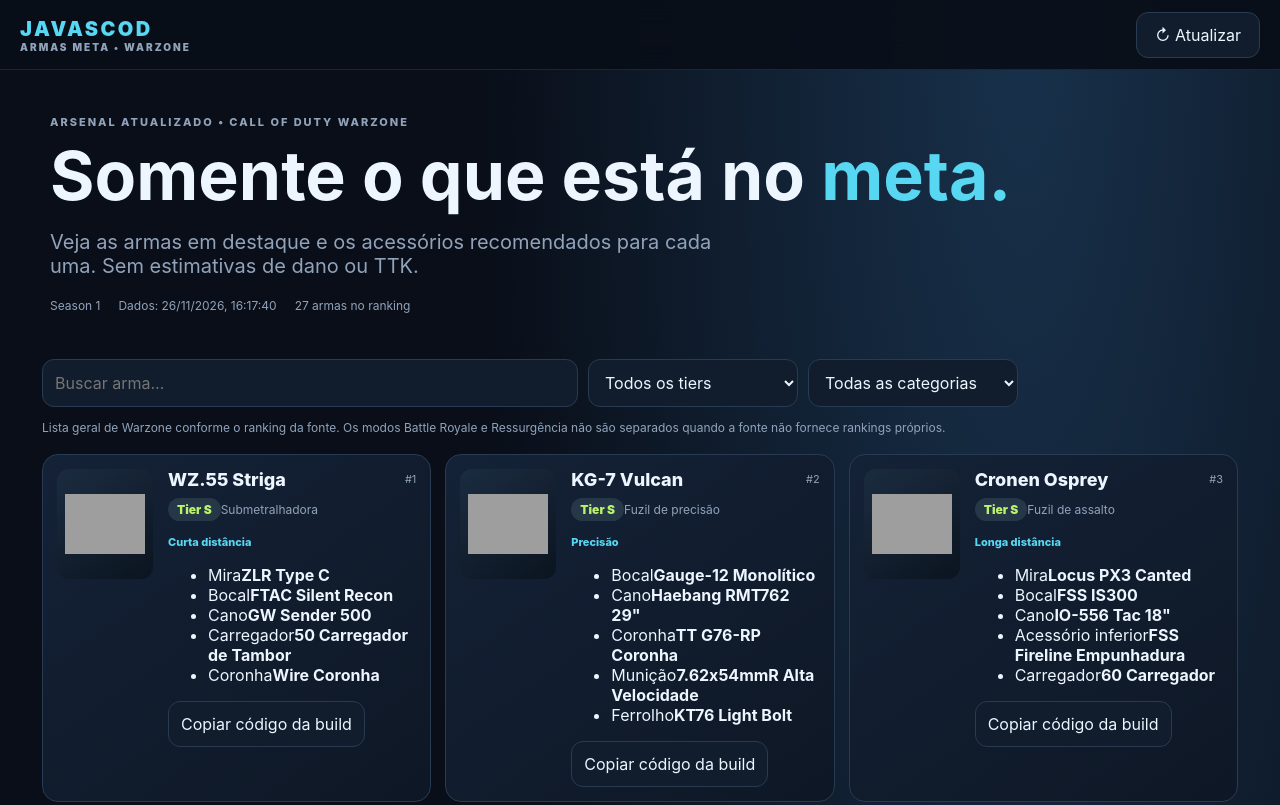
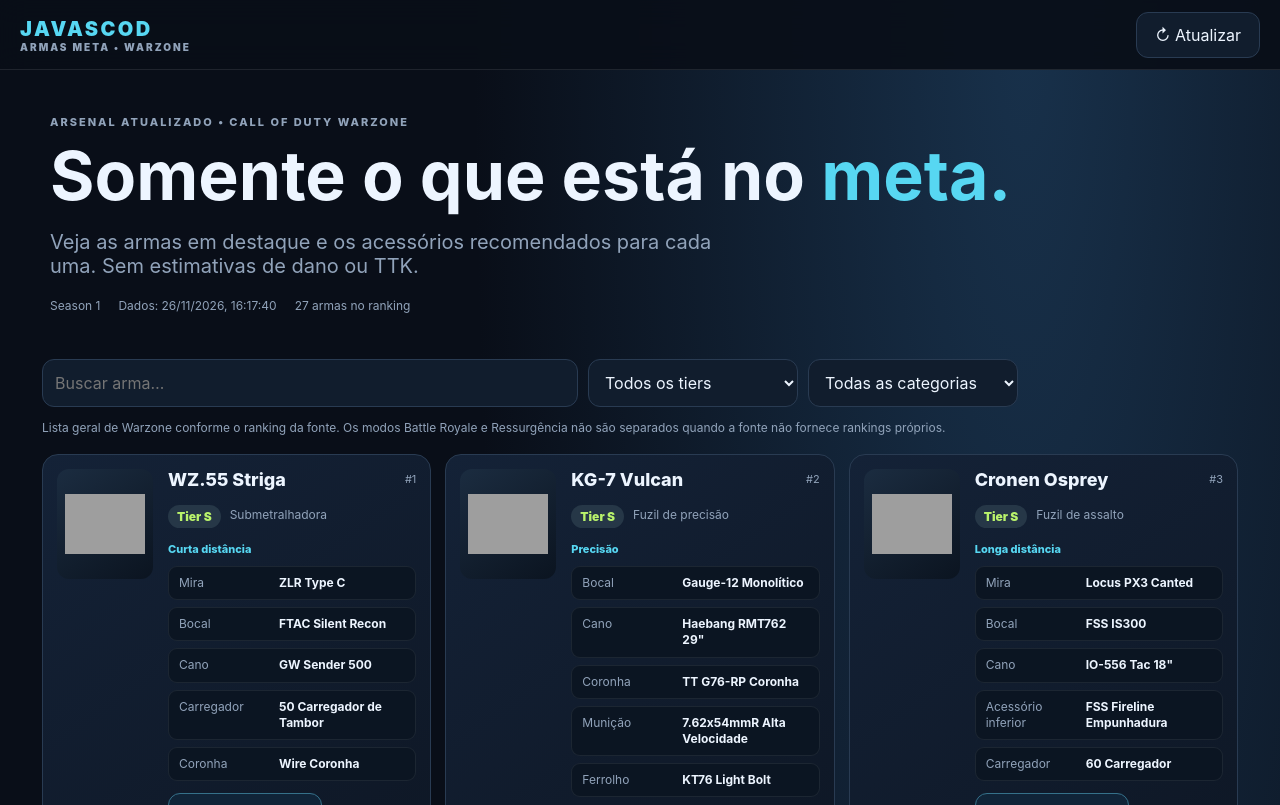
Before and after one commit to DantasJavas/JAVASCOD, a plain HTML site: page index.html in a window 1280 px wide. Shown: the top 805 px of the page. Drawn offline with Linux system fonts and the light colour scheme; grey boxes are pictures that could not be loaded.

Commit message:
Style simplified meta weapon and attachment-only cards

```diff
--- a/styles.css
+++ b/styles.css
@@ -13,3 +13,11 @@ main{max-width:1240px;margin:auto;padding:0 22px 36px}.hero{padding:34px 8px 26p
 @media(max-width:560px){header{height:64px;padding-inline:16px}.brand{font-size:18px}.hero{padding:24px 0 20px}.stats{gap:8px}.stats article{padding:12px}.stats b{font-size:24px}.stats small{font-size:9px}.tabs{overflow:auto}.tabs button{white-space:nowrap;flex:1;padding:10px 12px}.filters{grid-template-columns:1fr 1fr}.weapon-grid{grid-template-columns:1fr}.weapon-card{grid-template-columns:96px minmax(0,1fr)}.weapon-art{width:96px;height:108px}.compare-select,.compare-grid{grid-template-columns:1fr}}
 @media(orientation:landscape) and (max-height:520px){header{position:relative}.hero{padding-top:18px}.stats{margin-top:14px}}
 [hidden]{display:none!important}
+.weapon-tags{display:flex;align-items:center;gap:9px;flex-wrap:wrap;margin:7px 0}
+.weapon-class{font-size:12px;color:var(--muted)}
+.attachment-list{list-style:none;padding:0;margin:10px 0 0;display:grid;gap:7px}
+.attachment-list li{display:grid;grid-template-columns:minmax(92px,34%) minmax(0,1fr);gap:8px;padding:8px 10px;border:1px solid #ffffff12;border-radius:9px;background:#0b1522;font-size:12px;line-height:1.35}
+.attachment-list li span{color:var(--muted)}
+.attachment-list li b{font-weight:650;overflow-wrap:anywhere}
+.copy-code{margin-top:12px;color:var(--cyan);border-color:#35718a;background:#102438;font-size:12px}
+@media(max-width:560px){.attachment-list li{grid-template-columns:105px minmax(0,1fr)}}
```
